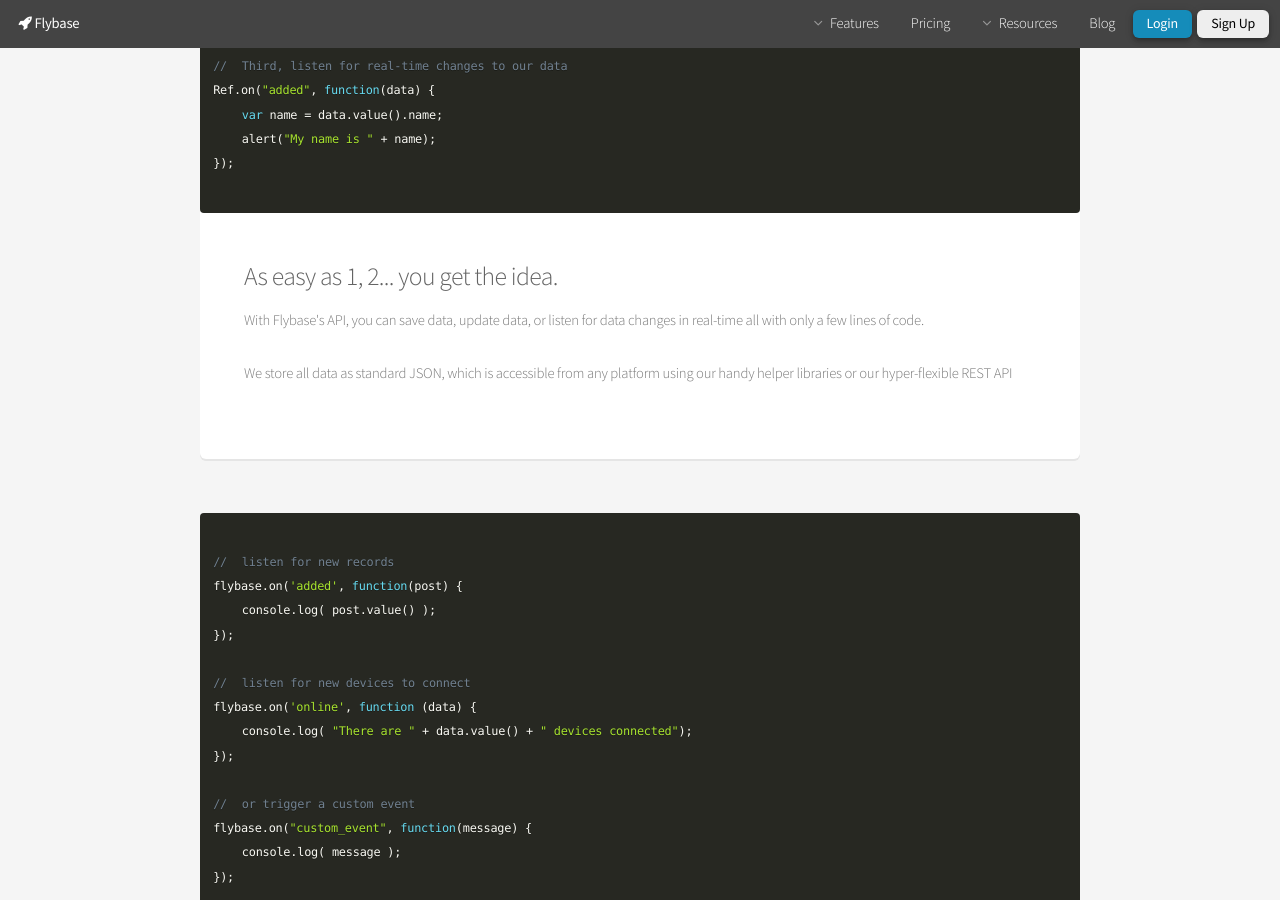
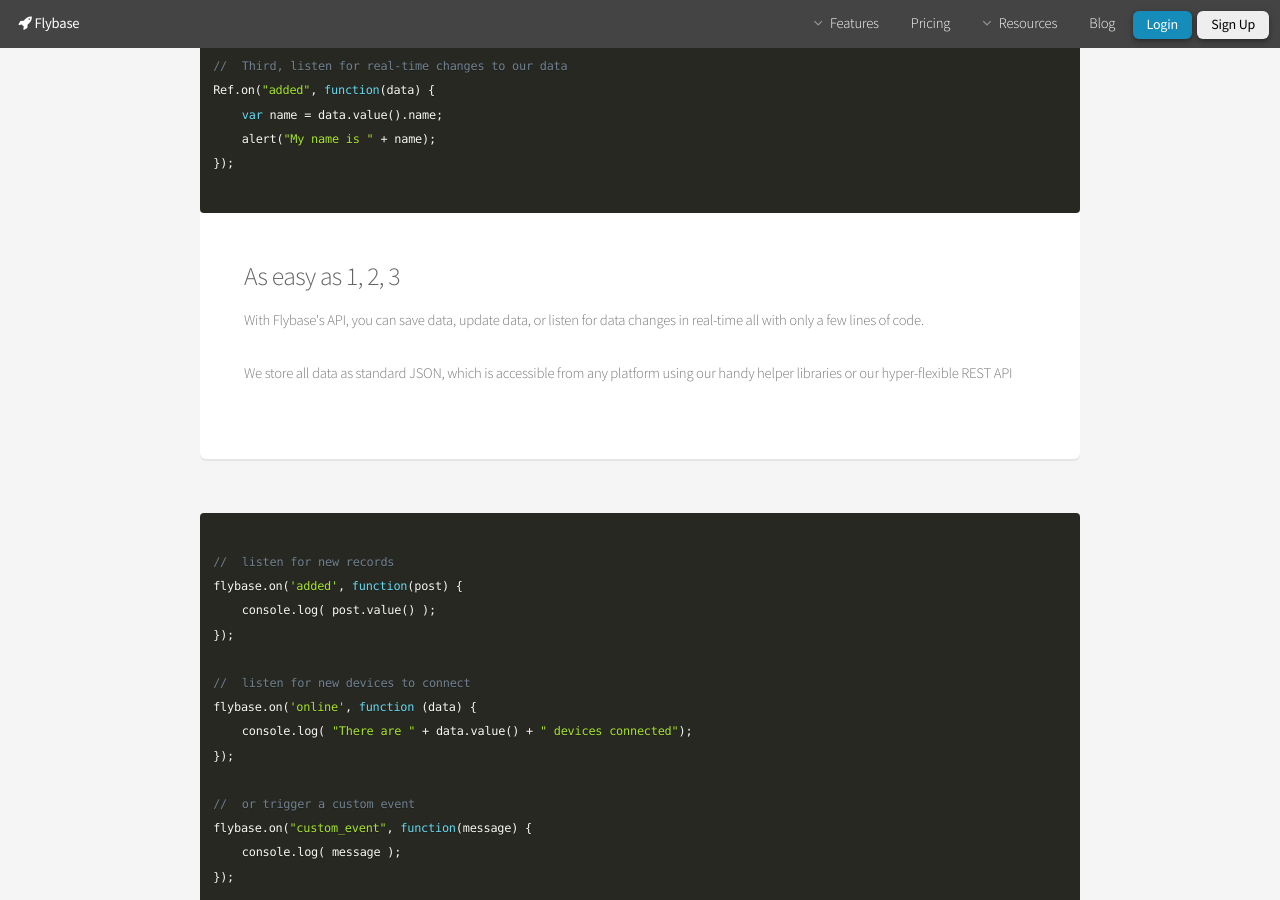
Before and after one commit to flybaseio/flybase-home, a Jekyll site: the page built from index.html, in a window 1280 px wide and 900 px high, scrolled down 1503 px. Built offline with Jekyll 4.4.1, drawn with Linux system fonts in a browser that asks for light colours; nearby versions of some CDN libraries.

Commit message:
Update index.html

```diff
--- a/index.html
+++ b/index.html
@@ -115,7 +115,7 @@ Ref.on("added", function(data) {
 	</code></pre>
 </span>
 	<div class="align-left">
-		<h3 class="title">As easy as 1, 2... you get the idea.</h3>
+		<h3 class="title">As easy as 1, 2, 3</h3>
 		<p>With Flybase's API, you can save data, update data, or listen for data changes in real-time all with only a few lines of code.</p>
 		<p>We store all data as standard JSON, which is accessible from any platform using our handy helper libraries or our hyper-flexible REST API</p>
 	</div>
```
